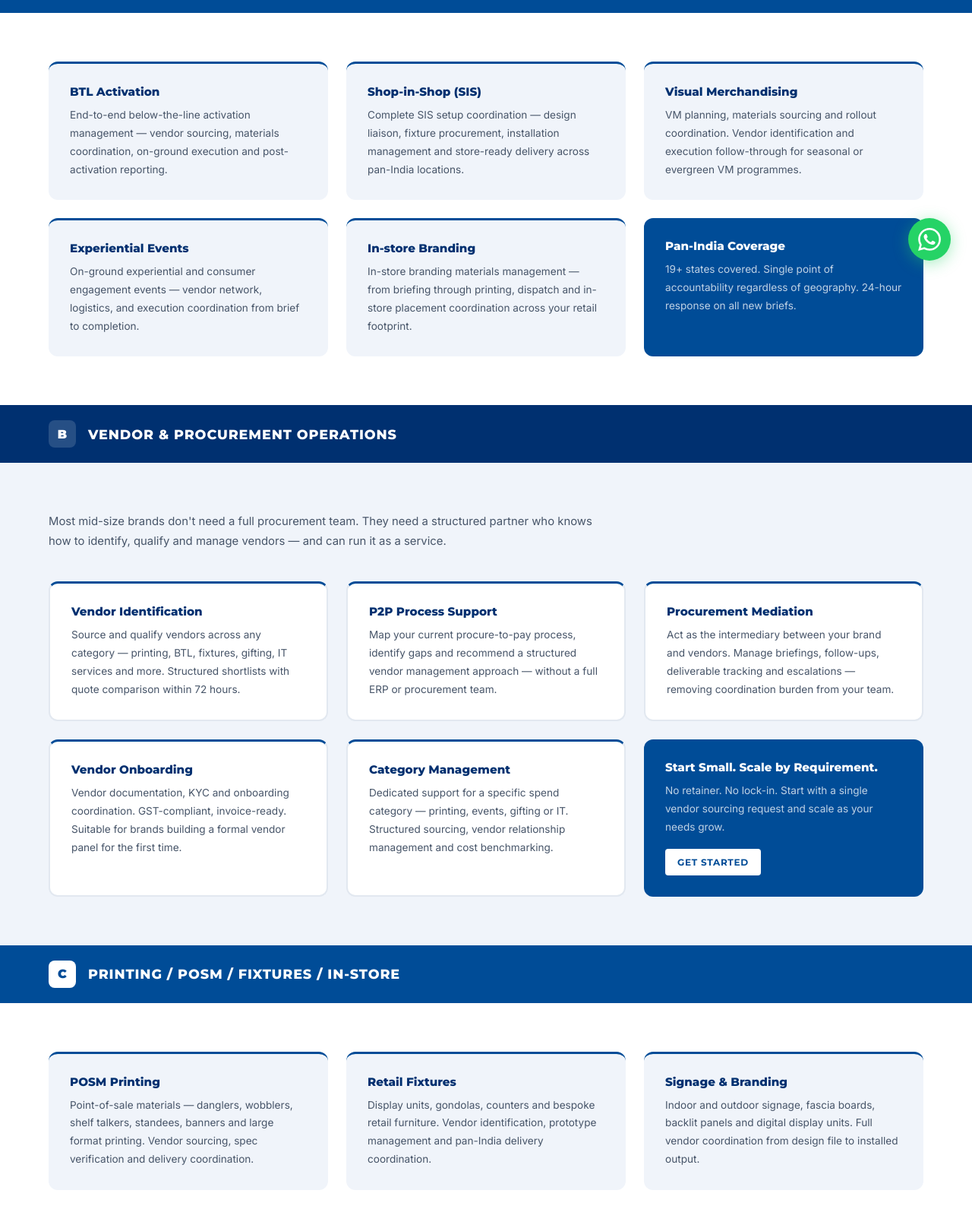
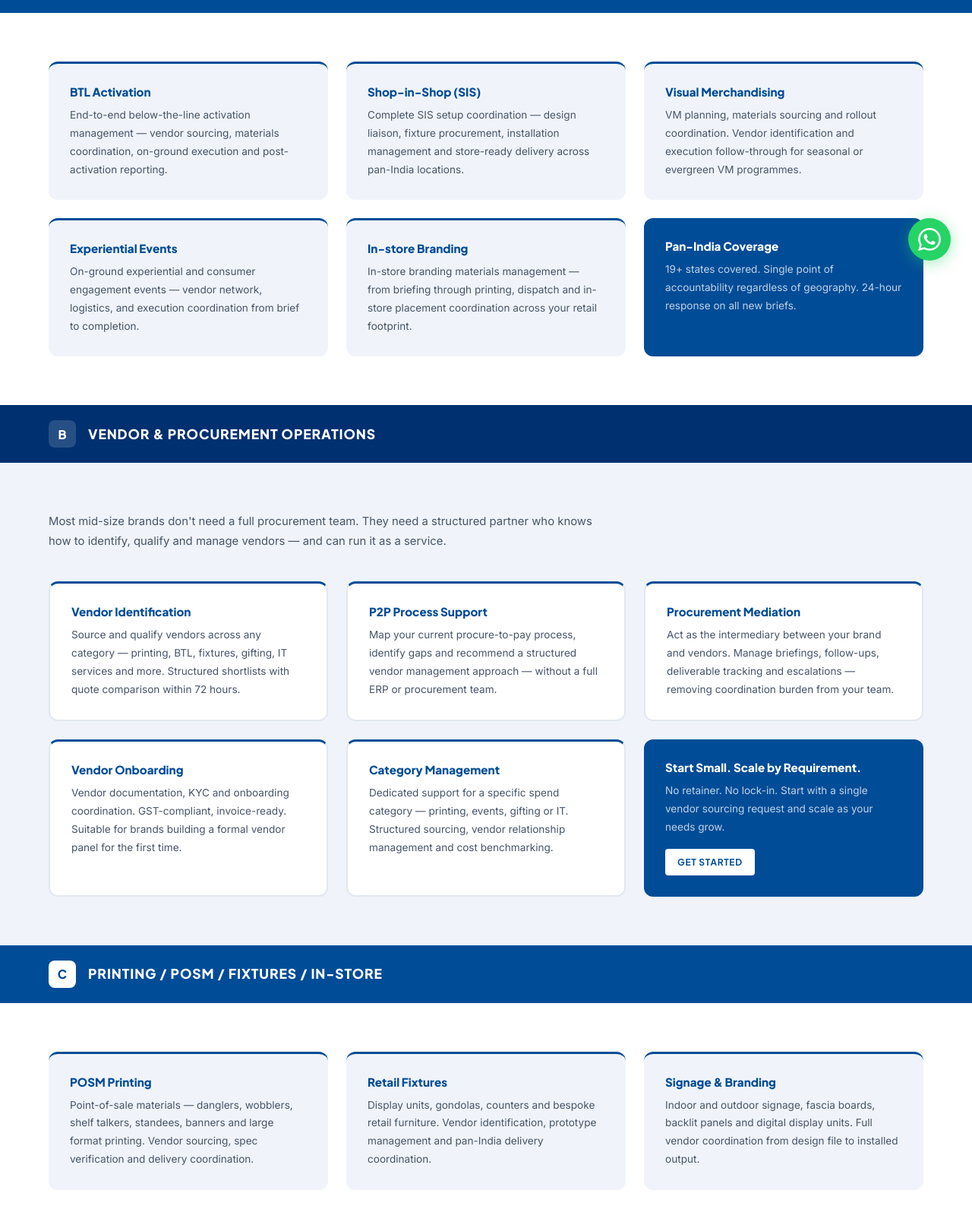
Before and after one commit to baradaindofficial/partnerschaft, a website: page services.html in a window 1280 px wide. Shown: the part 429-2016 px from the top of the page at 76% size. Drawn offline with Linux system fonts and the light colour scheme.

Commit message:
Style: Philips Electric look — Plus Jakarta Sans font, unified #004C97 blue across all pages

```diff
--- a/services.html
+++ b/services.html
@@ -14,14 +14,14 @@
 <meta property="og:image" content="https://www.partnerschaft.in/assets/logo-stacked.png">
 <meta property="og:site_name" content="Partnerschaft India">
 <meta name="twitter:card" content="summary_large_image">
-<link rel="preconnect" href="https://fonts.googleapis.com"><link rel="preconnect" href="https://fonts.gstatic.com" crossorigin><link href="https://fonts.googleapis.com/css2?family=Montserrat:wght@400;600;700;800;900&family=Inter:wght@300;400;500;600;700&display=swap" rel="stylesheet">
+<link rel="preconnect" href="https://fonts.googleapis.com"><link rel="preconnect" href="https://fonts.gstatic.com" crossorigin><link href="https://fonts.googleapis.com/css2?family=Plus+Jakarta+Sans:wght@400;500;600;700;800;900&family=Inter:wght@300;400;500;600;700&display=swap" rel="stylesheet">
 <!-- Microsoft Clarity -->
 <script type="text/javascript">
 (function(c,l,a,r,i,t,y){c[a]=c[a]||function(){(c[a].q=c[a].q||[]).push(arguments)};t=l.createElement(r);t.async=1;t.src="https://www.clarity.ms/tag/"+i;y=l.getElementsByTagName(r)[0];y.parentNode.insertBefore(t,y);})(window,document,"clarity","script","yz2p5ay0c5");
 </script>
 
 <style>
-:root{--blue:#004C97;--blue-dark:#003070;--blue-bright:#0066CC;--blue-light:#E8F0FB;--white:#FFFFFF;--light:#F0F4FA;--gray-100:#E2E8F0;--gray-400:#94A3B8;--gray-600:#475569;--dark:#1A1A1A;--fh:'Montserrat',sans-serif;--fb:'Inter',sans-serif;--radius:8px;--max-w:1200px;--gutter:clamp(1.25rem,5vw,4rem)}
+:root{--blue:#004C97;--blue-dark:#003070;--blue-bright:#004C97;--blue-light:#E8F0FB;--white:#FFFFFF;--light:#F0F4FA;--gray-100:#E2E8F0;--gray-400:#94A3B8;--gray-600:#475569;--dark:#1A1A1A;--fh:'Plus Jakarta Sans',sans-serif;--fb:'Inter',sans-serif;--radius:8px;--max-w:1200px;--gutter:clamp(1.25rem,5vw,4rem)}
 *,*::before,*::after{box-sizing:border-box;margin:0;padding:0}
 html{scroll-behavior:smooth}body{font-family:var(--fb);color:var(--dark);background:var(--white);line-height:1.6}a{color:inherit;text-decoration:none}img{max-width:100%;height:auto;display:block}h1,h2,h3,h4{font-family:var(--fh);line-height:1.2}
 .skip-link{position:absolute;top:-40px;left:1rem;background:var(--blue);color:#fff;padding:.5rem 1rem;border-radius:4px;font-size:.85rem;font-weight:600;z-index:9999;transition:top .2s}.skip-link:focus{top:1rem}
@@ -30,7 +30,7 @@ nav{position:sticky;top:0;z-index:100;background:var(--white);border-bottom:2px
 .nav-logo-img{height:52px;width:auto;object-fit:contain}
 @media(max-width:860px){.nav-logo-img{height:42px}}
 .nav-menu{display:flex;list-style:none;gap:2rem;align-items:center}
-.nav-link{font-family:var(--fh);font-size:.82rem;font-weight:600;letter-spacing:.08em;text-transform:uppercase;color:var(--blue-dark);padding:.3rem 0;border-bottom:2px solid transparent;transition:border-color .2s,color .2s}
+.nav-link{font-family:var(--fh);font-size:.82rem;font-weight:600;letter-spacing:.08em;text-transform:uppercase;color:var(--blue);padding:.3rem 0;border-bottom:2px solid transparent;transition:border-color .2s,color .2s}
 .nav-link:hover,.nav-link[aria-current="page"]{color:var(--blue);border-bottom-color:var(--blue)}
 .nav-cta-wrap{display:flex;align-items:center;gap:.75rem}
 .nav-cta-register{font-family:var(--fh);font-size:.75rem;font-weight:700;letter-spacing:.08em;text-transform:uppercase;color:var(--blue);border:2px solid var(--blue);padding:.45rem 1rem;border-radius:4px;transition:background .2s,color .2s}
@@ -114,11 +114,11 @@ footer{background:var(--blue-dark);color:rgba(255,255,255,.8);padding:3.5rem var
 <section class="section">
   <div class="container">
     <div style="display:grid;grid-template-columns:repeat(3,1fr);gap:1.5rem">
-      <div style="background:var(--light);border-radius:12px;padding:1.75rem;border-top:3px solid var(--blue)"><h3 style="font-size:.95rem;font-weight:800;color:var(--blue-dark);margin-bottom:.6rem">BTL Activation</h3><p style="font-size:.85rem;color:var(--gray-600);line-height:1.75">End-to-end below-the-line activation management — vendor sourcing, materials coordination, on-ground execution and post-activation reporting.</p></div>
-      <div style="background:var(--light);border-radius:12px;padding:1.75rem;border-top:3px solid var(--blue)"><h3 style="font-size:.95rem;font-weight:800;color:var(--blue-dark);margin-bottom:.6rem">Shop-in-Shop (SIS)</h3><p style="font-size:.85rem;color:var(--gray-600);line-height:1.75">Complete SIS setup coordination — design liaison, fixture procurement, installation management and store-ready delivery across pan-India locations.</p></div>
-      <div style="background:var(--light);border-radius:12px;padding:1.75rem;border-top:3px solid var(--blue)"><h3 style="font-size:.95rem;font-weight:800;color:var(--blue-dark);margin-bottom:.6rem">Visual Merchandising</h3><p style="font-size:.85rem;color:var(--gray-600);line-height:1.75">VM planning, materials sourcing and rollout coordination. Vendor identification and execution follow-through for seasonal or evergreen VM programmes.</p></div>
-      <div style="background:var(--light);border-radius:12px;padding:1.75rem;border-top:3px solid var(--blue)"><h3 style="font-size:.95rem;font-weight:800;color:var(--blue-dark);margin-bottom:.6rem">Experiential Events</h3><p style="font-size:.85rem;color:var(--gray-600);line-height:1.75">On-ground experiential and consumer engagement events — vendor network, logistics, and execution coordination from brief to completion.</p></div>
-      <div style="background:var(--light);border-radius:12px;padding:1.75rem;border-top:3px solid var(--blue)"><h3 style="font-size:.95rem;font-weight:800;color:var(--blue-dark);margin-bottom:.6rem">In-store Branding</h3><p style="font-size:.85rem;color:var(--gray-600);line-height:1.75">In-store branding materials management — from briefing through printing, dispatch and in-store placement coordination across your retail footprint.</p></div>
+      <div style="background:var(--light);border-radius:12px;padding:1.75rem;border-top:3px solid var(--blue)"><h3 style="font-size:.95rem;font-weight:800;color:var(--blue);margin-bottom:.6rem">BTL Activation</h3><p style="font-size:.85rem;color:var(--gray-600);line-height:1.75">End-to-end below-the-line activation management — vendor sourcing, materials coordination, on-ground execution and post-activation reporting.</p></div>
+      <div style="background:var(--light);border-radius:12px;padding:1.75rem;border-top:3px solid var(--blue)"><h3 style="font-size:.95rem;font-weight:800;color:var(--blue);margin-bottom:.6rem">Shop-in-Shop (SIS)</h3><p style="font-size:.85rem;color:var(--gray-600);line-height:1.75">Complete SIS setup coordination — design liaison, fixture procurement, installation management and store-ready delivery across pan-India locations.</p></div>
+      <div style="background:var(--light);border-radius:12px;padding:1.75rem;border-top:3px solid var(--blue)"><h3 style="font-size:.95rem;font-weight:800;color:var(--blue);margin-bottom:.6rem">Visual Merchandising</h3><p style="font-size:.85rem;color:var(--gray-600);line-height:1.75">VM planning, materials sourcing and rollout coordination. Vendor identification and execution follow-through for seasonal or evergreen VM programmes.</p></div>
+      <div style="background:var(--light);border-radius:12px;padding:1.75rem;border-top:3px solid var(--blue)"><h3 style="font-size:.95rem;font-weight:800;color:var(--blue);margin-bottom:.6rem">Experiential Events</h3><p style="font-size:.85rem;color:var(--gray-600);line-height:1.75">On-ground experiential and consumer engagement events — vendor network, logistics, and execution coordination from brief to completion.</p></div>
+      <div style="background:var(--light);border-radius:12px;padding:1.75rem;border-top:3px solid var(--blue)"><h3 style="font-size:.95rem;font-weight:800;color:var(--blue);margin-bottom:.6rem">In-store Branding</h3><p style="font-size:.85rem;color:var(--gray-600);line-height:1.75">In-store branding materials management — from briefing through printing, dispatch and in-store placement coordination across your retail footprint.</p></div>
       <div style="background:var(--blue);border-radius:12px;padding:1.75rem"><h3 style="font-size:.95rem;font-weight:800;color:#fff;margin-bottom:.6rem">Pan-India Coverage</h3><p style="font-size:.85rem;color:rgba(255,255,255,.75);line-height:1.75">19+ states covered. Single point of accountability regardless of geography. 24-hour response on all new briefs.</p></div>
     </div>
   </div>
@@ -133,11 +133,11 @@ footer{background:var(--blue-dark);color:rgba(255,255,255,.8);padding:3.5rem var
   <div class="container">
     <p style="color:var(--gray-600);font-size:.93rem;line-height:1.75;max-width:720px;margin-bottom:2.5rem">Most mid-size brands don't need a full procurement team. They need a structured partner who knows how to identify, qualify and manage vendors — and can run it as a service.</p>
     <div style="display:grid;grid-template-columns:repeat(3,1fr);gap:1.5rem">
-      <div style="background:var(--white);border:2px solid var(--gray-100);border-radius:12px;padding:1.75rem;border-top:3px solid var(--blue)"><h3 style="font-size:.95rem;font-weight:800;color:var(--blue-dark);margin-bottom:.6rem">Vendor Identification</h3><p style="font-size:.85rem;color:var(--gray-600);line-height:1.75">Source and qualify vendors across any category — printing, BTL, fixtures, gifting, IT services and more. Structured shortlists with quote comparison within 72 hours.</p></div>
-      <div style="background:var(--white);border:2px solid var(--gray-100);border-radius:12px;padding:1.75rem;border-top:3px solid var(--blue)"><h3 style="font-size:.95rem;font-weight:800;color:var(--blue-dark);margin-bottom:.6rem">P2P Process Support</h3><p style="font-size:.85rem;color:var(--gray-600);line-height:1.75">Map your current procure-to-pay process, identify gaps and recommend a structured vendor management approach — without a full ERP or procurement team.</p></div>
-      <div style="background:var(--white);border:2px solid var(--gray-100);border-radius:12px;padding:1.75rem;border-top:3px solid var(--blue)"><h3 style="font-size:.95rem;font-weight:800;color:var(--blue-dark);margin-bottom:.6rem">Procurement Mediation</h3><p style="font-size:.85rem;color:var(--gray-600);line-height:1.75">Act as the intermediary between your brand and vendors. Manage briefings, follow-ups, deliverable tracking and escalations — removing coordination burden from your team.</p></div>
-      <div style="background:var(--white);border:2px solid var(--gray-100);border-radius:12px;padding:1.75rem;border-top:3px solid var(--blue)"><h3 style="font-size:.95rem;font-weight:800;color:var(--blue-dark);margin-bottom:.6rem">Vendor Onboarding</h3><p style="font-size:.85rem;color:var(--gray-600);line-height:1.75">Vendor documentation, KYC and onboarding coordination. GST-compliant, invoice-ready. Suitable for brands building a formal vendor panel for the first time.</p></div>
-      <div style="background:var(--white);border:2px solid var(--gray-100);border-radius:12px;padding:1.75rem;border-top:3px solid var(--blue)"><h3 style="font-size:.95rem;font-weight:800;color:var(--blue-dark);margin-bottom:.6rem">Category Management</h3><p style="font-size:.85rem;color:var(--gray-600);line-height:1.75">Dedicated support for a specific spend category — printing, events, gifting or IT. Structured sourcing, vendor relationship management and cost benchmarking.</p></div>
+      <div style="background:var(--white);border:2px solid var(--gray-100);border-radius:12px;padding:1.75rem;border-top:3px solid var(--blue)"><h3 style="font-size:.95rem;font-weight:800;color:var(--blue);margin-bottom:.6rem">Vendor Identification</h3><p style="font-size:.85rem;color:var(--gray-600);line-height:1.75">Source and qualify vendors across any category — printing, BTL, fixtures, gifting, IT services and more. Structured shortlists with quote comparison within 72 hours.</p></div>
+      <div style="background:var(--white);border:2px solid var(--gray-100);border-radius:12px;padding:1.75rem;border-top:3px solid var(--blue)"><h3 style="font-size:.95rem;font-weight:800;color:var(--blue);margin-bottom:.6rem">P2P Process Support</h3><p style="font-size:.85rem;color:var(--gray-600);line-height:1.75">Map your current procure-to-pay process, identify gaps and recommend a structured vendor management approach — without a full ERP or procurement team.</p></div>
+      <div style="background:var(--white);border:2px solid var(--gray-100);border-radius:12px;padding:1.75rem;border-top:3px solid var(--blue)"><h3 style="font-size:.95rem;font-weight:800;color:var(--blue);margin-bottom:.6rem">Procurement Mediation</h3><p style="font-size:.85rem;color:var(--gray-600);line-height:1.75">Act as the intermediary between your brand and vendors. Manage briefings, follow-ups, deliverable tracking and escalations — removing coordination burden from your team.</p></div>
+      <div style="background:var(--white);border:2px solid var(--gray-100);border-radius:12px;padding:1.75rem;border-top:3px solid var(--blue)"><h3 style="font-size:.95rem;font-weight:800;color:var(--blue);margin-bottom:.6rem">Vendor Onboarding</h3><p style="font-size:.85rem;color:var(--gray-600);line-height:1.75">Vendor documentation, KYC and onboarding coordination. GST-compliant, invoice-ready. Suitable for brands building a formal vendor panel for the first time.</p></div>
+      <div style="background:var(--white);border:2px solid var(--gray-100);border-radius:12px;padding:1.75rem;border-top:3px solid var(--blue)"><h3 style="font-size:.95rem;font-weight:800;color:var(--blue);margin-bottom:.6rem">Category Management</h3><p style="font-size:.85rem;color:var(--gray-600);line-height:1.75">Dedicated support for a specific spend category — printing, events, gifting or IT. Structured sourcing, vendor relationship management and cost benchmarking.</p></div>
       <div style="background:var(--blue);border-radius:12px;padding:1.75rem"><h3 style="font-size:.95rem;font-weight:800;color:#fff;margin-bottom:.6rem">Start Small. Scale by Requirement.</h3><p style="font-size:.85rem;color:rgba(255,255,255,.75);line-height:1.75">No retainer. No lock-in. Start with a single vendor sourcing request and scale as your needs grow.</p><a href="/contact" style="display:inline-block;margin-top:1rem;background:#fff;color:var(--blue);font-family:var(--fh);font-weight:700;font-size:.75rem;padding:.5rem 1rem;border-radius:4px;letter-spacing:.06em;text-transform:uppercase">Get Started</a></div>
     </div>
   </div>
@@ -151,11 +151,11 @@ footer{background:var(--blue-dark);color:rgba(255,255,255,.8);padding:3.5rem var
 <section class="section">
   <div class="container">
     <div style="display:grid;grid-template-columns:repeat(3,1fr);gap:1.5rem">
-      <div style="background:var(--light);border-radius:12px;padding:1.75rem;border-top:3px solid var(--blue)"><h3 style="font-size:.95rem;font-weight:800;color:var(--blue-dark);margin-bottom:.6rem">POSM Printing</h3><p style="font-size:.85rem;color:var(--gray-600);line-height:1.75">Point-of-sale materials — danglers, wobblers, shelf talkers, standees, banners and large format printing. Vendor sourcing, spec verification and delivery coordination.</p></div>
-      <div style="background:var(--light);border-radius:12px;padding:1.75rem;border-top:3px solid var(--blue)"><h3 style="font-size:.95rem;font-weight:800;color:var(--blue-dark);margin-bottom:.6rem">Retail Fixtures</h3><p style="font-size:.85rem;color:var(--gray-600);line-height:1.75">Display units, gondolas, counters and bespoke retail furniture. Vendor identification, prototype management and pan-India delivery coordination.</p></div>
-      <div style="background:var(--light);border-radius:12px;padding:1.75rem;border-top:3px solid var(--blue)"><h3 style="font-size:.95rem;font-weight:800;color:var(--blue-dark);margin-bottom:.6rem">Signage &amp; Branding</h3><p style="font-size:.85rem;color:var(--gray-600);line-height:1.75">Indoor and outdoor signage, fascia boards, backlit panels and digital display units. Full vendor coordination from design file to installed output.</p></div>
-      <div style="background:var(--light);border-radius:12px;padding:1.75rem;border-top:3px solid var(--blue)"><h3 style="font-size:.95rem;font-weight:800;color:var(--blue-dark);margin-bottom:.6rem">Corporate Gifting</h3><p style="font-size:.85rem;color:var(--gray-600);line-height:1.75">Branded merchandise, corporate gift curation, packaging and bulk dispatch coordination for festive, channel or customer gifting programmes.</p></div>
-      <div style="background:var(--light);border-radius:12px;padding:1.75rem;border-top:3px solid var(--blue)"><h3 style="font-size:.95rem;font-weight:800;color:var(--blue-dark);margin-bottom:.6rem">Packaging &amp; Collaterals</h3><p style="font-size:.85rem;color:var(--gray-600);line-height:1.75">Product packaging, instruction manuals, warranty cards, brochures and marketing collateral printing. Vendor coordination with spec and quality review.</p></div>
+      <div style="background:var(--light);border-radius:12px;padding:1.75rem;border-top:3px solid var(--blue)"><h3 style="font-size:.95rem;font-weight:800;color:var(--blue);margin-bottom:.6rem">POSM Printing</h3><p style="font-size:.85rem;color:var(--gray-600);line-height:1.75">Point-of-sale materials — danglers, wobblers, shelf talkers, standees, banners and large format printing. Vendor sourcing, spec verification and delivery coordination.</p></div>
+      <div style="background:var(--light);border-radius:12px;padding:1.75rem;border-top:3px solid var(--blue)"><h3 style="font-size:.95rem;font-weight:800;color:var(--blue);margin-bottom:.6rem">Retail Fixtures</h3><p style="font-size:.85rem;color:var(--gray-600);line-height:1.75">Display units, gondolas, counters and bespoke retail furniture. Vendor identification, prototype management and pan-India delivery coordination.</p></div>
+      <div style="background:var(--light);border-radius:12px;padding:1.75rem;border-top:3px solid var(--blue)"><h3 style="font-size:.95rem;font-weight:800;color:var(--blue);margin-bottom:.6rem">Signage &amp; Branding</h3><p style="font-size:.85rem;color:var(--gray-600);line-height:1.75">Indoor and outdoor signage, fascia boards, backlit panels and digital display units. Full vendor coordination from design file to installed output.</p></div>
+      <div style="background:var(--light);border-radius:12px;padding:1.75rem;border-top:3px solid var(--blue)"><h3 style="font-size:.95rem;font-weight:800;color:var(--blue);margin-bottom:.6rem">Corporate Gifting</h3><p style="font-size:.85rem;color:var(--gray-600);line-height:1.75">Branded merchandise, corporate gift curation, packaging and bulk dispatch coordination for festive, channel or customer gifting programmes.</p></div>
+      <div style="background:var(--light);border-radius:12px;padding:1.75rem;border-top:3px solid var(--blue)"><h3 style="font-size:.95rem;font-weight:800;color:var(--blue);margin-bottom:.6rem">Packaging &amp; Collaterals</h3><p style="font-size:.85rem;color:var(--gray-600);line-height:1.75">Product packaging, instruction manuals, warranty cards, brochures and marketing collateral printing. Vendor coordination with spec and quality review.</p></div>
       <div style="background:var(--blue);border-radius:12px;padding:1.75rem"><h3 style="font-size:.95rem;font-weight:800;color:#fff;margin-bottom:.6rem">Quality Verified</h3><p style="font-size:.85rem;color:rgba(255,255,255,.75);line-height:1.75">All vendor outputs are spec-checked before dispatch. We carry accountability for delivery — not just introduction.</p></div>
     </div>
   </div>
```
Also changed, not shown: about.html (+3 -3 lines), contact.html (+3 -3 lines), index.html (+7 -7 lines), network.html (+3 -3 lines), register.html (+3 -3 lines).
